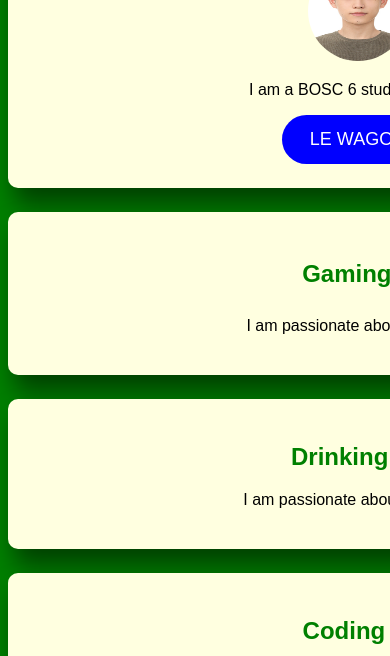
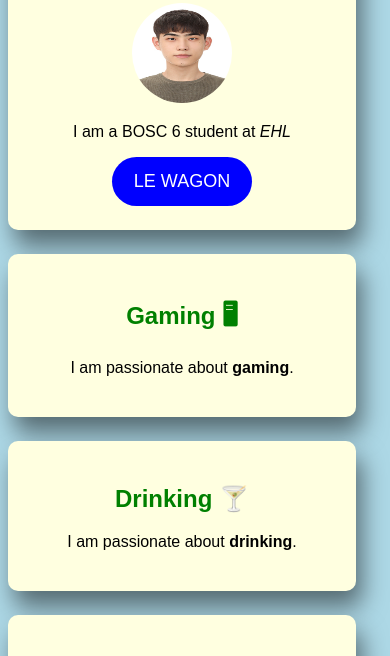
Before and after one commit to YSCHO111112/my-profile, a plain HTML site: page index.html in a window 390 px wide. Shown: the part 185-841 px from the top of the page. Drawn offline with Linux system fonts and the light colour scheme.

Commit message:
Update style.css

```diff
--- a/style.css
+++ b/style.css
@@ -80,14 +80,28 @@ ul li {
 	box-shadow: 6px 16px 24px rgba(0,0,0,0.5)
 }
 
-@media (max-width: 700px) {
-	body {
-	 background: red;
+@media (max-width: 720px) {
+	.card-white {
+	 width: 500px;
+	}
+	.CTA1 {
+	 margin: 0 180px;
+
 	}
 }
 
-@media (max-width: 400px) {
-	body {
-	 background: green;
+@media (max-width: 540px) {
+	.card-white {
+	 width: 300px;
+	}
+	.CTA1 {
+	 margin: 0 80px;
 	}
 }
+
+@media (max-width: 300px) {
+	.card-white {
+	 width: 200px;
+	 height: 50px
+	}
+}
```
